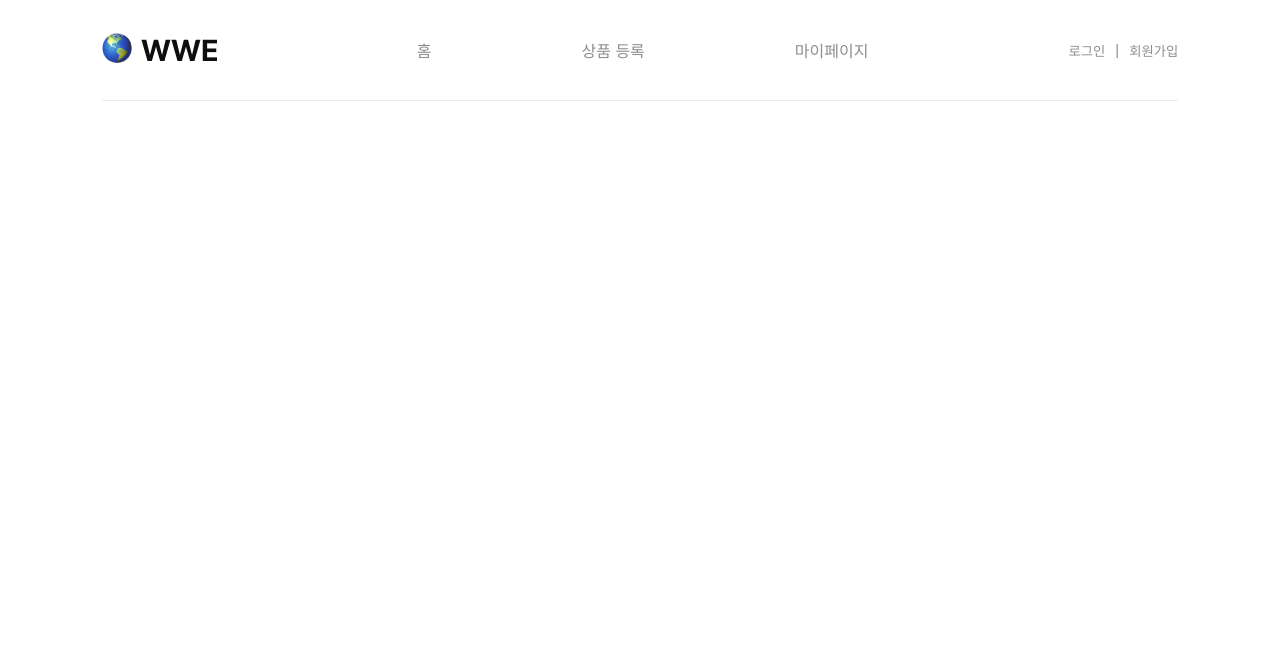
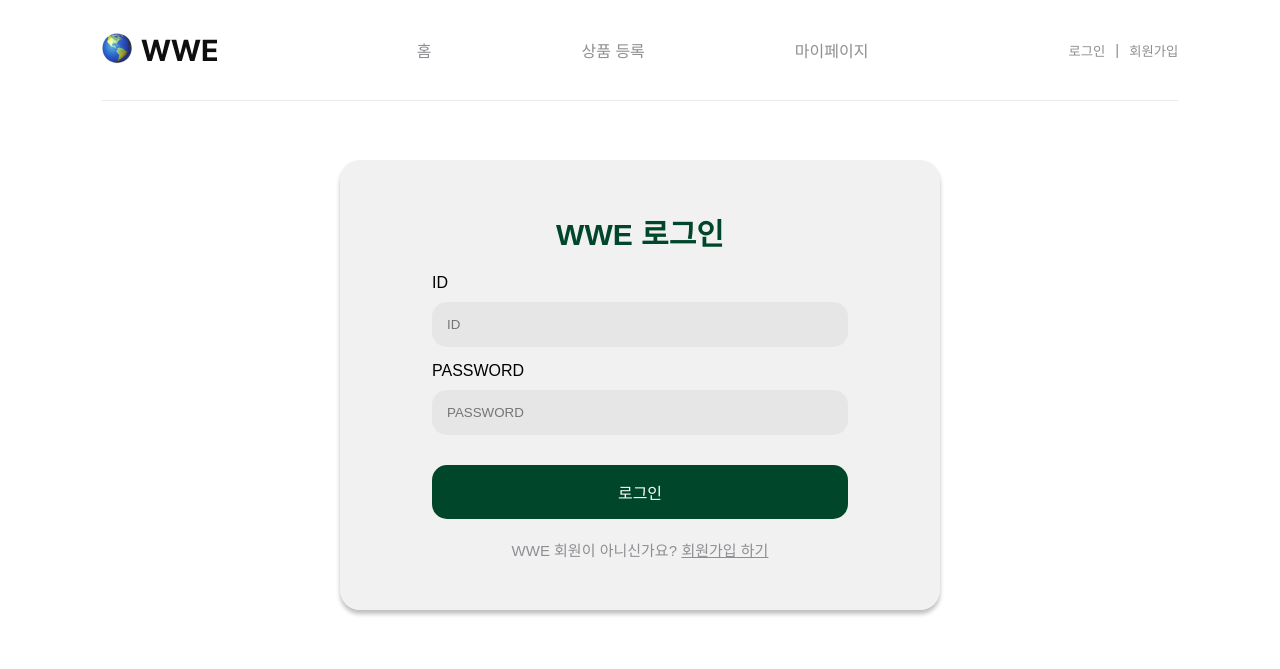
Before and after one commit to doleebest/WWE, a Flask app: page /login in a window 1280 px wide. Shown: the top 669 px of the page. Run offline with Flask 3, Linux system fonts and the light colour scheme; some web fonts are replaced.

Commit message:
Style: 로그인 화면 스타일링 완료

```diff
--- a/static/login.css
+++ b/static/login.css
@@ -1 +1,68 @@
 @import "./styles.css";
+
+.login_container {
+  margin: 60px 0;
+  padding: 50px 0;
+  width: 600px;
+  height: 350px;
+  border-radius: 20px;
+  background-color: var(--ewhagrayblank);
+  box-shadow: 0px 4px 4px 0px rgba(0, 0, 0, 0.25);
+  display: flex;
+  flex-direction: column;
+  align-items: center;
+  justify-content: space-between;
+}
+
+.login_form {
+  display: flex;
+  flex-direction: column;
+  gap: 30px;
+}
+
+.login_container h2 {
+  color: var(--ewhagreen);
+  font-size: 30px;
+  font-weight: 700;
+}
+
+.input_container {
+  display: flex;
+  flex-direction: column;
+  gap: 15px;
+}
+
+.input_div {
+  display: flex;
+  flex-direction: column;
+  gap: 10px;
+  font-weight: 500;
+}
+
+.input_div input {
+  width: 386px;
+  height: 15px;
+  padding: 15px;
+  border-radius: 15px;
+  background-color: var(--ewhagrayblank);
+}
+
+.login_btn {
+  width: 100%;
+  padding: 15px;
+  border-radius: 15px;
+  background-color: var(--ewhagreen);
+  font-weight: 500;
+  font-size: 16px;
+  color: white;
+}
+
+.login_signup * {
+  color: var(--gray);
+  font-size: 15px;
+  font-weight: 300;
+}
+
+.login_signup a {
+  text-decoration: underline;
+}
--- a/static/reset.css
+++ b/static/reset.css
@@ -147,6 +147,10 @@
   text-decoration: none;
 }
 
+input {
+  border: none;
+}
+
 input:focus {
   outline: none;
 }
--- a/static/styles.css
+++ b/static/styles.css
@@ -9,6 +9,7 @@
 :root {
   --ewhagreen: #00462a;
   --ewhagray: #b9b9b9;
+  --ewhagrayblank: #b9b9b933;
   --ewhapear: #fffdf1;
   --ewhamint: #36ae92;
   --ewhacoral: #f27367;
--- a/templates/login.html
+++ b/templates/login.html
@@ -16,7 +16,26 @@
   <body>
     {% block main %}
     <main>
-      <div class="login_container"></div>
+      <div class="login_container">
+        <h2>WWE 로그인</h2>
+        <form class="login_form">
+          <div class="input_container">
+            <div class="input_div">
+              <label for="id">ID</label>
+              <input type="text" id="id" placeholder="ID" required />
+            </div>
+            <div class="input_div">
+              <label for="pw">PASSWORD</label>
+              <input type="text" id="pw" placeholder="PASSWORD" required />
+            </div>
+          </div>
+          <button class="login_btn" type="submit">로그인</button>
+        </form>
+        <div class="login_signup">
+          <span>WWE 회원이 아니신가요?</span>
+          <a href="/signup">회원가입 하기</a>
+        </div>
+      </div>
     </main>
     {% endblock main %} {% block script %}
     <script src="{{ url_for('static', filename='header.js') }}"></script>
```
